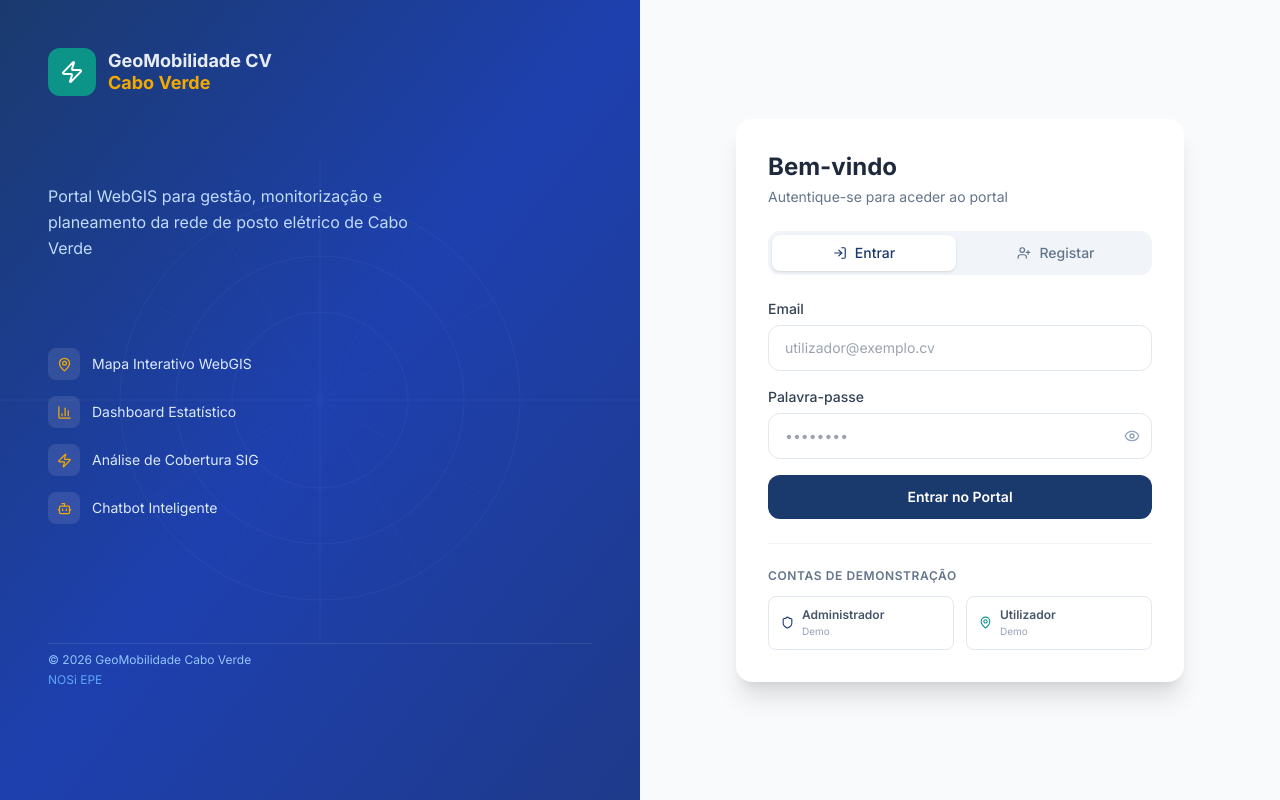
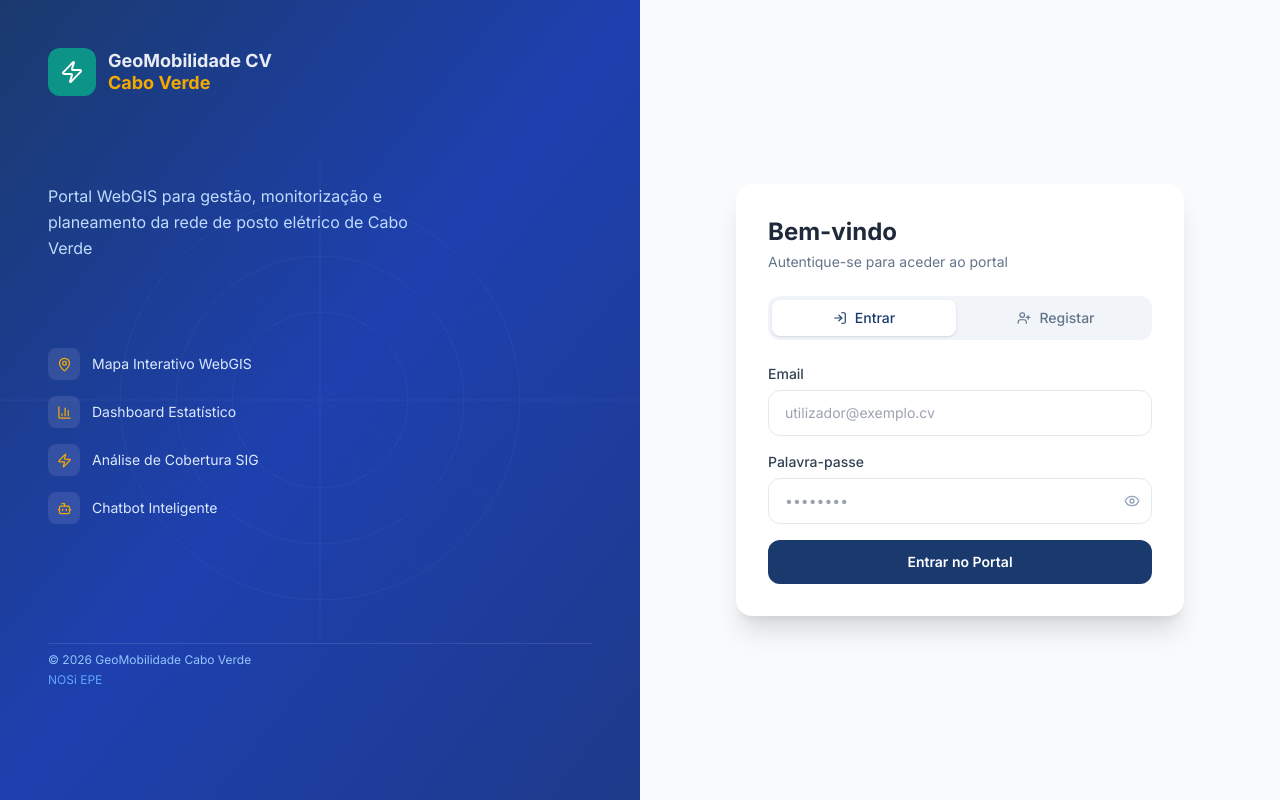
Before and after one commit to LuisSDK/GeoMobilidadeCV, a React (Vite) app: page /login in a window 1280 px wide. Built offline with nearby package versions, Linux system fonts and the light colour scheme.

Commit message:
feat: atualiza recursos e adiciona exibição condicional das contas de demonstração

```diff
--- a/src/pages/Login.tsx
+++ b/src/pages/Login.tsx
@@ -19,6 +19,7 @@ export default function Login() {
   const [setupDone, setSetupDone] = useState(false);
   const { signIn, signUp } = useAuth();
   const navigate = useNavigate();
+  const showDemo = (import.meta as any).env?.VITE_SHOW_DEMO_ACCOUNTS === 'true';
 
   // Password validation
   function validatePassword(pw: string): string | null {
@@ -269,7 +270,7 @@ export default function Login() {
               </button>
             </form>
 
-            {mode === 'login' && (
+            {mode === 'login' && showDemo && (
               <div className="mt-6 border-t border-slate-100 pt-6">
                 <p className="text-xs font-semibold text-slate-500 uppercase tracking-wider mb-3">Contas de demonstração</p>
                 <div className="grid grid-cols-2 gap-3">
```
Also changed, not shown: 6 other files (tests, documents, lock files or other folders).
